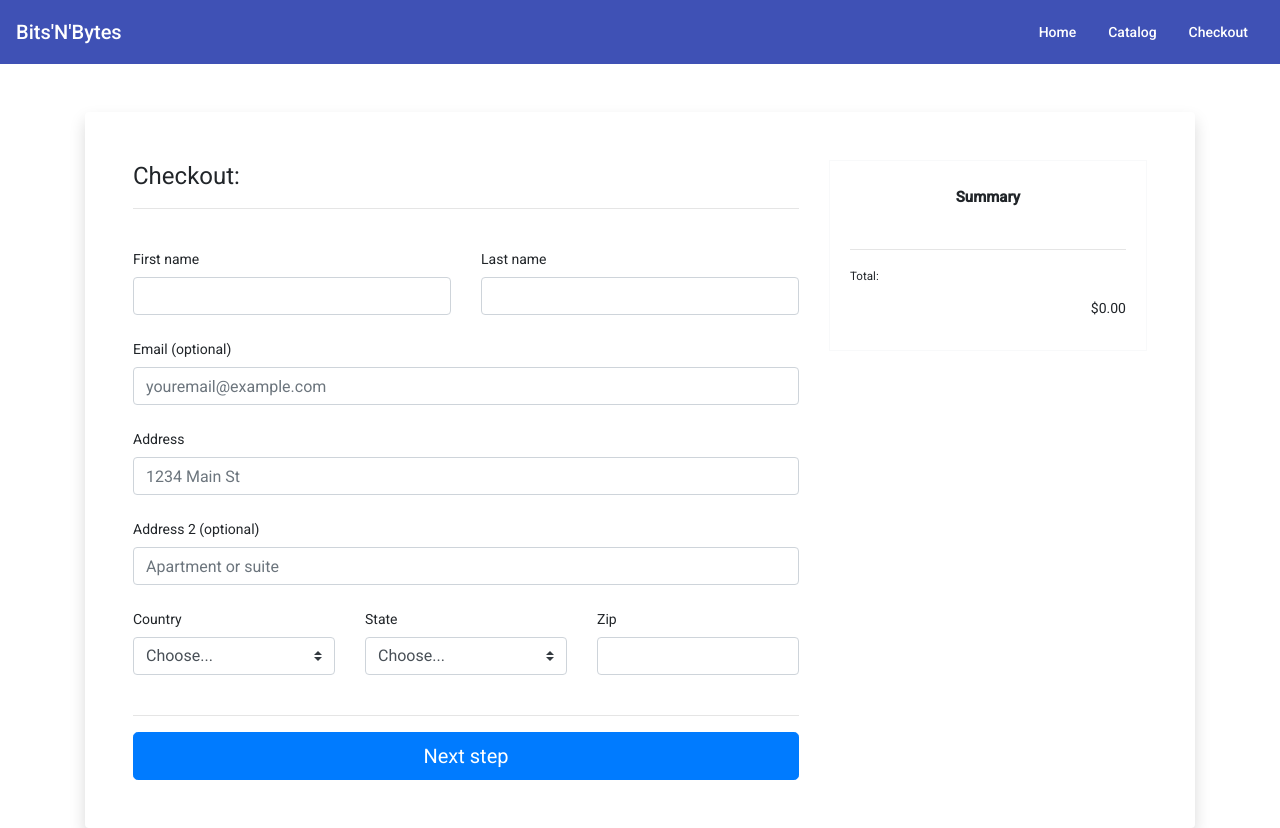
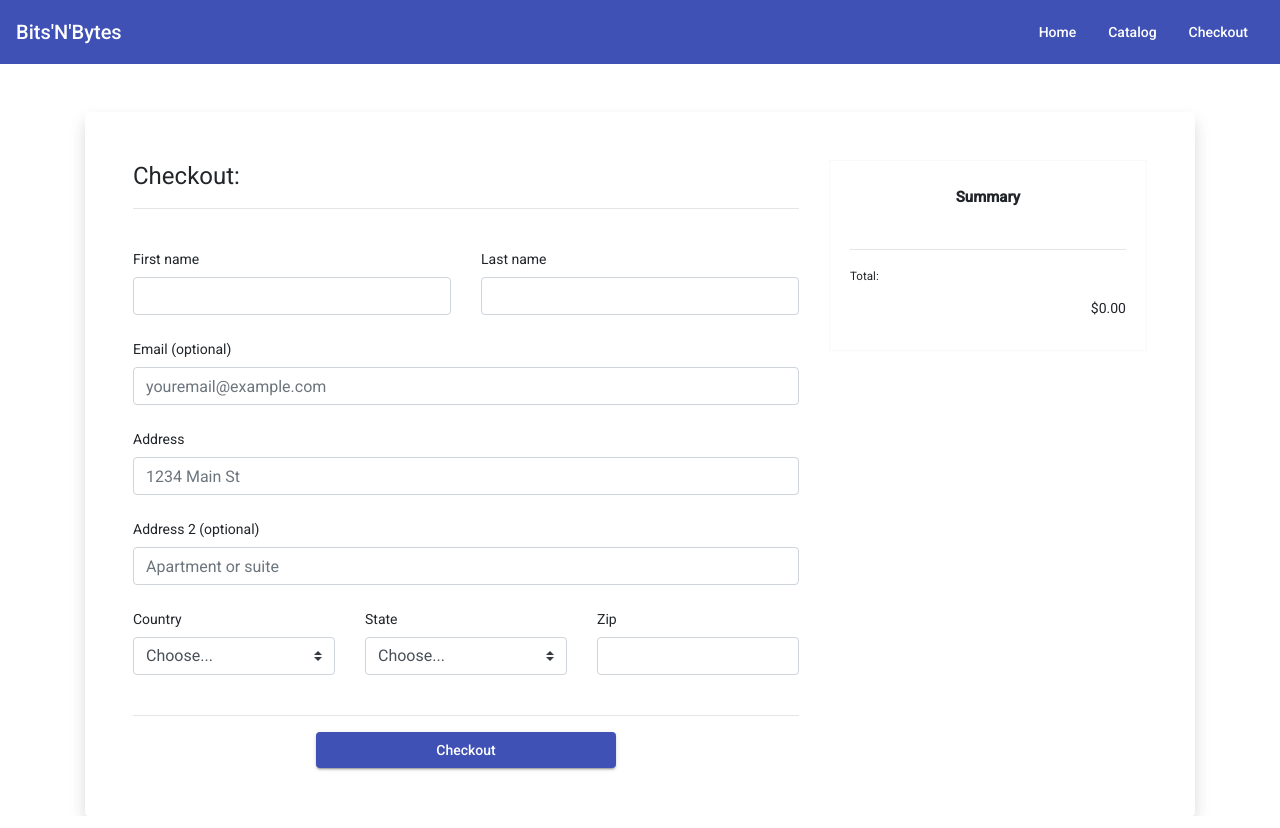
Before and after one commit to ryharri20/BitsNBytes, an Angular app: page /checkout in a window 1280 px wide. Built offline with nearby package versions, Linux system fonts and the light colour scheme.

Commit message:
Checkout Button

```diff
--- a/src/app/checkout/checkout.component.css
+++ b/src/app/checkout/checkout.component.css
@@ -14,3 +14,9 @@ td {
 p {
     text-align: right;
 }
+
+.my-class{
+    width: 300px!important;
+    justify-content: center;
+    justify-content: flex-end;
+}
--- a/src/app/checkout/checkout.component.html
+++ b/src/app/checkout/checkout.component.html
@@ -416,8 +416,10 @@
 
 
 
+                  <div style="text-align: center;">
+                                      <button mat-raised-button color="primary" class="my-class" (click)="clearCart()">Checkout</button>
 
-                  <button class="btn btn-primary btn-lg btn-block" type="submit">Next step</button>
+                  </div>
 
                 </form>
 
--- a/src/app/checkout/checkout.component.ts
+++ b/src/app/checkout/checkout.component.ts
@@ -28,8 +28,10 @@ export class CheckoutComponent implements OnInit {
 
 
   clearCart() {
+    window.alert('Your order has been placed!');
     this.items = [];
     return this.items;
+
   }
 
   removeitem(item) {
```
